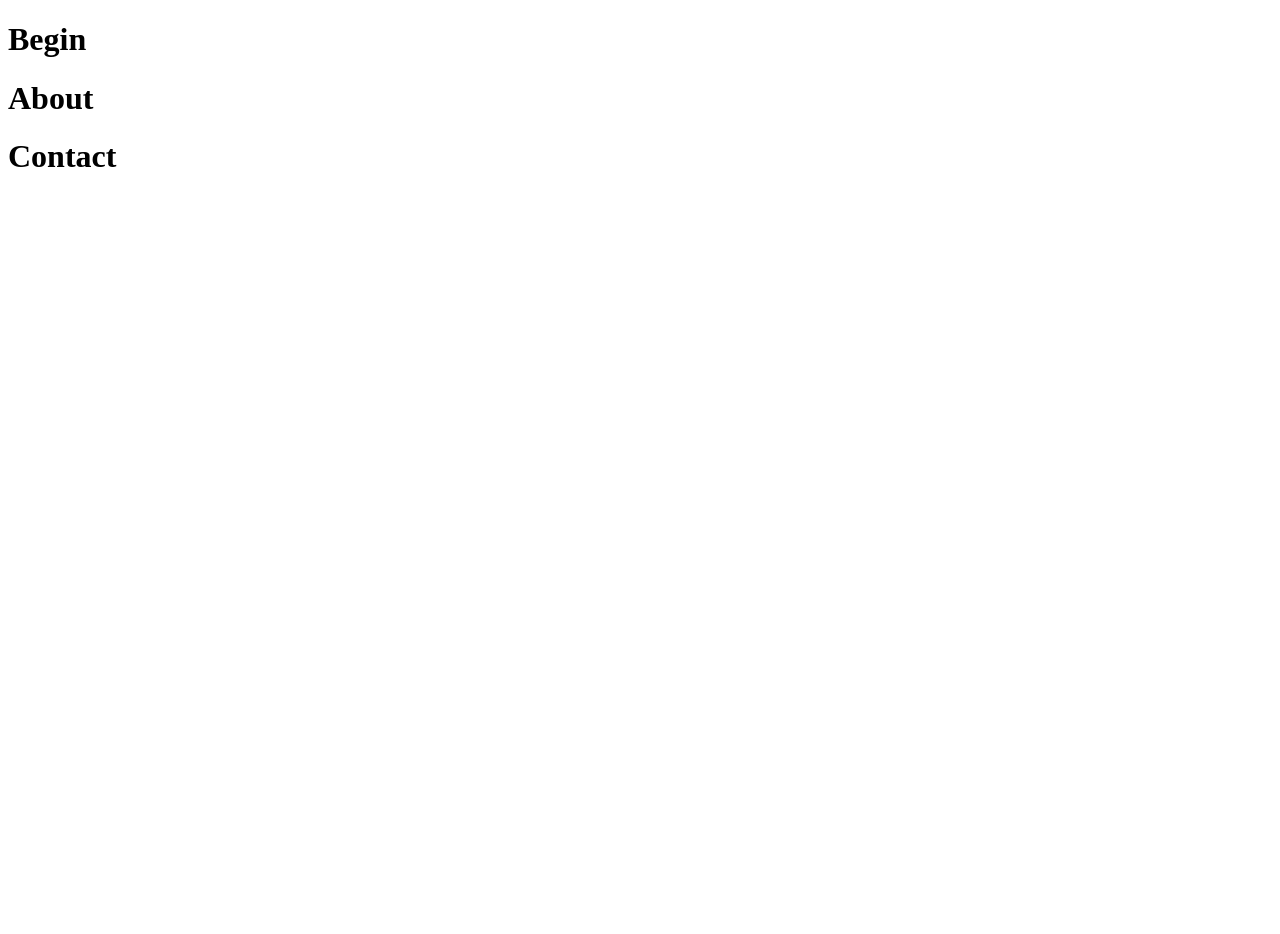
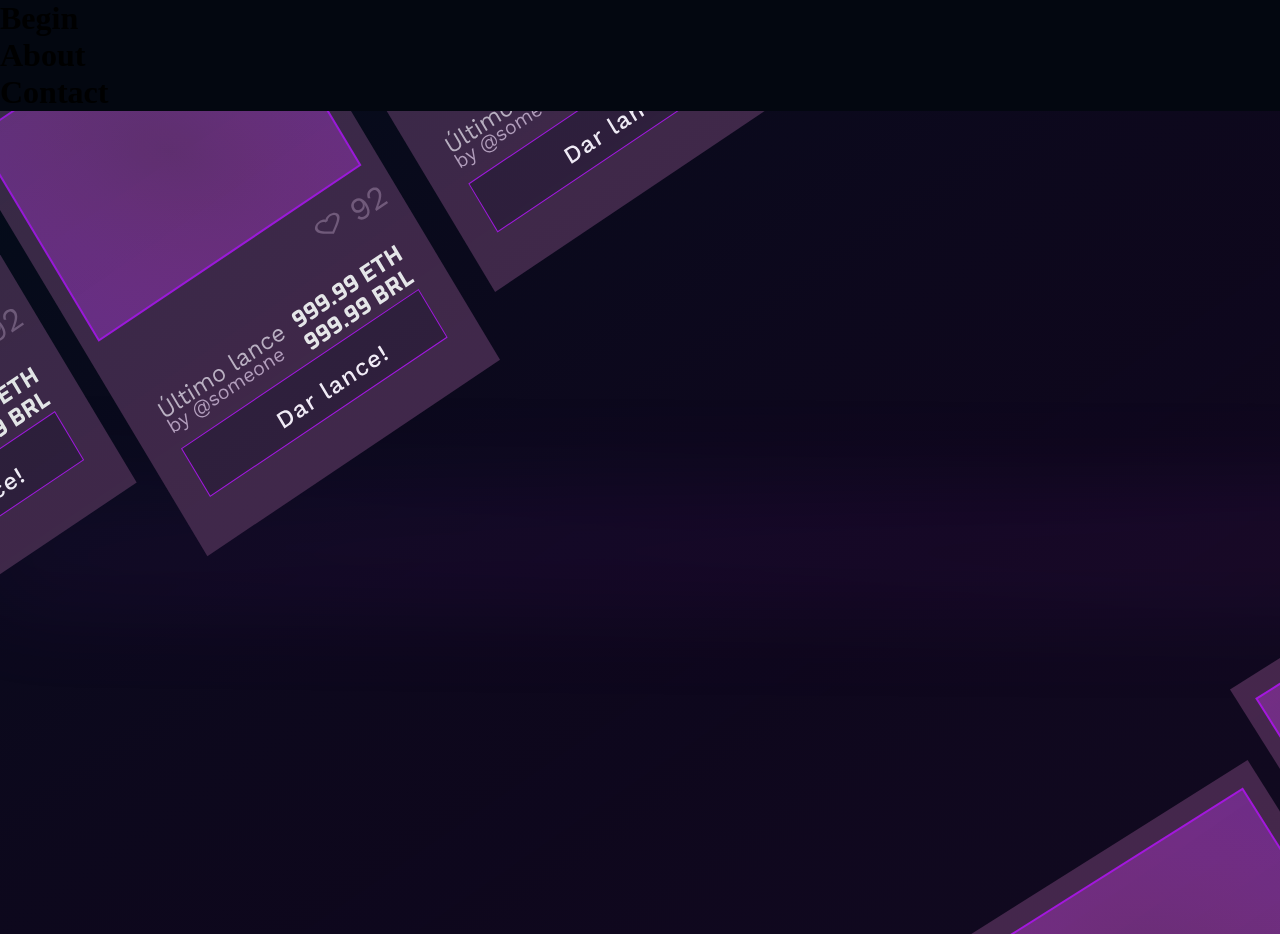
Before and after one commit to Nic-Dev-97/LandingPage-NftLaunch, a React (Vite) app: page / in a window 1280 px wide. Before the commit the page ends 800 px from the top, so only its background shows below. Built offline with nearby package versions, Linux system fonts and the light colour scheme.

Commit message:
Modification

```diff
--- a/package.json
+++ b/package.json
@@ -11,8 +11,8 @@
   "dependencies": {
     "react": "^18.2.0",
     "react-dom": "^18.2.0",
-    "react-router-dom": "^6.3.0"
-
+    "react-router-dom": "^6.3.0",
+    "styled-components": "^5.3.6"
   },
   "devDependencies": {
     "@types/react": "^18.0.17",
--- a/src/App.jsx
+++ b/src/App.jsx
@@ -9,9 +9,9 @@ import Contact from "./pages/contact";
 function App() {
   return (
     <Router>
-      <Begin/>
-      <About/>
-      <Contact/>
+      <Begin />
+      <About />
+      <Contact />
     </Router>
   );
 }
--- a/src/main.jsx
+++ b/src/main.jsx
@@ -1,11 +1,12 @@
-import React from 'react'
-import ReactDOM from 'react-dom/client'
+import React from "react";
+import ReactDOM from "react-dom/client";
+import GlobalStyle from "./theme/globalStyled";
 
+import App from "./App";
 
-import App from './App'
-
-ReactDOM.createRoot(document.getElementById('root')).render(
+ReactDOM.createRoot(document.getElementById("root")).render(
   <React.StrictMode>
     <App />
+    <GlobalStyle />
   </React.StrictMode>
-)
+);
--- a/src/pages/contact/index.jsx
+++ b/src/pages/contact/index.jsx
@@ -1,9 +1,11 @@
 import React from "react";
 
+import { Body } from "./style";
+
 export default function Contact() {
-    return (
-        <div>
-            <h1>Contact</h1>
-        </div>
-    );
+  return (
+    <Body>
+      <h1>Contact</h1>
+    </Body>
+  );
 }
--- /dev/null
+++ b/src/pages/contact/style.js
@@ -0,0 +1,10 @@
+import styled from "styled-components";
+
+
+export const Body = styled.div`
+    backdrop-filter: blur(10px);
+ background-image: url("Background-about.svg");
+ width: auto;
+ height: 860px;
+
+`;
--- a/src/routes/routes.jsx
+++ b/src/routes/routes.jsx
@@ -8,6 +8,7 @@ export default function Rotas() {
     return (
 
             <Routes>
+
                 <Route path="/" element={< Begin/>} />
             </Routes>
 
--- /dev/null
+++ b/src/theme/globalStyled.js
@@ -0,0 +1,14 @@
+import { createGlobalStyle } from "styled-components";
+
+const GlobalStyle = createGlobalStyle`
+
+*{margin: 0;
+padding: 0;
+border: 0;
+
+background: #030710;
+}
+
+`;
+
+export  default GlobalStyle;
```
Also changed, not shown: public/Background-about.svg (added), 1 other file (tests, documents, lock files or other folders).
